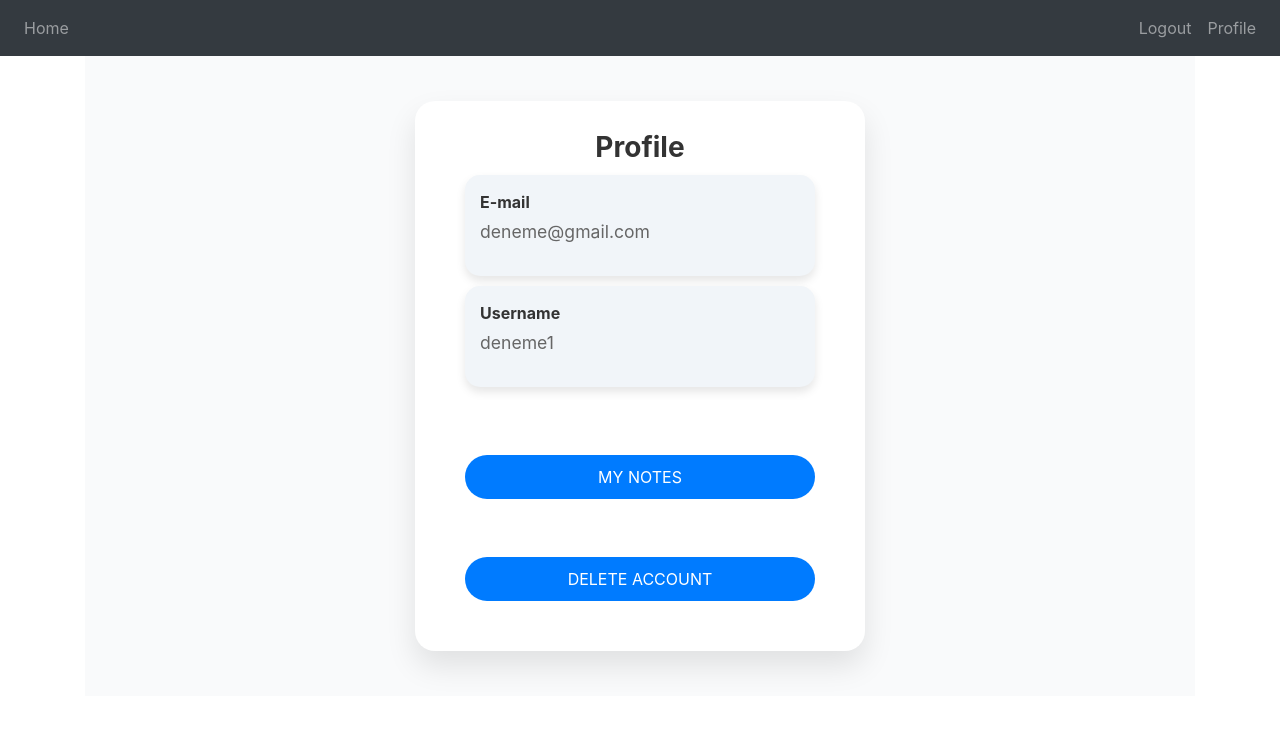
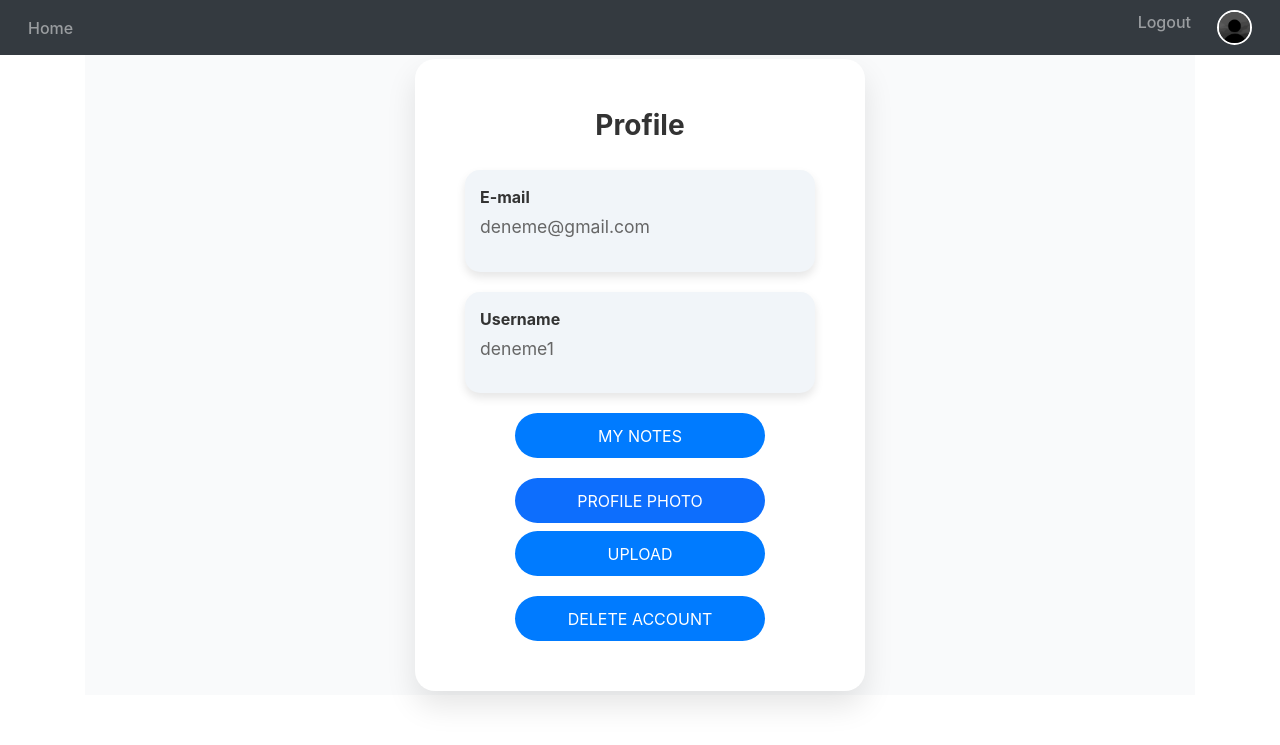
Before and after one commit to denizzsarierr/flaskgroupproject, a Flask app: page /profile in a window 1280 px wide. Shown: the top 745 px of the page. Run offline with Flask 3, Linux system fonts and the light colour scheme; a user stored in the database is signed in; some libraries are stand-ins or nearby versions.

Commit message:
Final Project

```diff
--- a/website/__init__.py
+++ b/website/__init__.py
@@ -12,6 +12,7 @@ def create_app():
     app = Flask(__name__)
     app.config["SECRET_KEY"] = 'flaskgroupproject'
     app.config["SQLALCHEMY_DATABASE_URI"] = f'sqlite:///{DB_NAME}'
+    app.config['SQLALCHEMY_TRACK_MODIFICATIONS'] = False
     db.init_app(app)
 
 
--- a/website/templates/base.html
+++ b/website/templates/base.html
@@ -25,7 +25,45 @@
       crossorigin="anonymous"
     />
     <title>{% block title %}Home{% endblock title %}</title>
-    {% block style %} {% endblock style %}
+    {% block style %}
+    <style>
+      /* Navbar styling */
+      .navbar {
+        padding: 10px 20px;
+        font-size: 16px;
+      }
+
+      .navbar-nav .nav-item {
+        padding: 0 15px;
+      }
+
+      .navbar-nav .nav-link {
+        font-weight: 500;
+      }
+
+      /* Profile picture styling */
+      .profile-picture {
+        width: 35px;
+        height: 35px;
+        border-radius: 50%;
+        object-fit: cover;
+        margin-left: 10px;
+        border: 2px solid white; /* Add a small border for better visibility */
+      }
+
+      @media (max-width: 768px) {
+        .navbar-nav .nav-item {
+          padding: 5px 10px;
+        }
+
+        .profile-picture {
+          width: 30px;
+          height: 30px;
+        }
+      }
+    </style>
+
+    {% endblock style %}
   </head>
 
   <body>
@@ -38,20 +76,35 @@
       >
         <span class="navbar-toggler-icon"></span>
       </button>
+
       <div class="collapse navbar-collapse" id="navbar">
         <div class="navbar-nav">
           <a class="nav-item nav-link" href="/" id="/">Home</a>
         </div>
+
         <div class="navbar-nav ml-auto">
           {% if user.is_authenticated %}
           <a class="nav-item nav-link" href="/logout" id="/logout"
             >Logout</a
           >
 
-          <a class="nav-item nav-link" href="/profile" id="/profile"
-            >Profile</a
-          >
+          {% if user.img and user.img|length > 0 %}
+          <a class="nav-item nav-link" href="/profile" id="/profile">
+            <img
+              src="{{ url_for('auth.get_img', id=user.img[0].id) }}"
+              alt="Profile Picture"
+              class="profile-picture"
+            />
+          </a>
           {% else %}
+          <a class="nav-item nav-link" href="/profile" id="/profile">
+            <img
+              src="{{ url_for('static', filename='default-profile.jpg') }}"
+              alt="Profile Picture"
+              class="profile-picture"
+            />
+          </a>
+          {% endif %} {% else %}
           <a class="nav-item nav-link" href="/login" id="/login"
             >Login</a
           >
--- a/website/templates/home.html
+++ b/website/templates/home.html
@@ -1,7 +1,6 @@
-{% extends "base.html" %} {% block title %} Changed {% endblock title
-%} {% block content %}
+{% extends "base.html" %} {% block title %} Home {% endblock title%}
+{% block content %}
 <form method="POST">
-  <!-- "What's happening?" section -->
   <br />
   <div class="content">
     <h2>What's happening?</h2>
--- a/website/templates/profile.html
+++ b/website/templates/profile.html
@@ -16,29 +16,17 @@
     box-shadow: 0 15px 30px rgba(0, 0, 0, 0.1);
     max-width: 450px;
     width: 100%;
-    height: 550px;
+    height: auto;
     text-align: center;
     display: flex;
     flex-direction: column;
-    justify-content: space-between;
-  }
-
-  .profile-img {
-    border-radius: 50%;
-    width: 140px;
-    height: 140px;
-    object-fit: cover;
-    margin-bottom: 20px;
-    border: 5px solid #ffffff;
-    box-shadow: 0 5px 10px rgba(0, 0, 0, 0.15);
+    gap: 20px;
   }
 
   h3 {
     font-size: 1.75rem;
     font-weight: bold;
     color: #333;
-    margin-bottom: 10px;
-    margin-top: -20px;
   }
 
   .profile-details-box {
@@ -46,7 +34,6 @@
     padding: 15px;
     border-radius: 15px;
     box-shadow: 0 5px 10px rgba(0, 0, 0, 0.1);
-    margin: 10px 0;
     text-align: left;
   }
 
@@ -61,6 +48,7 @@
     color: #666;
   }
 
+  /* Button Styling */
   .btn-primary {
     background-color: #007bff;
     border: none;
@@ -69,6 +57,12 @@
     color: white;
     transition: all 0.3s ease;
     text-transform: uppercase;
+    width: 100%;
+    max-width: 250px;
+    height: 45px;
+    display: inline-flex;
+    align-items: center;
+    justify-content: center;
   }
 
   .btn-primary:hover {
@@ -76,28 +70,105 @@
     transform: translateY(-3px);
   }
 
-  .mt-3 {
-    margin-top: 20px;
+  /* Equal Spacing Between Buttons */
+  .button-group {
+    display: flex;
+    flex-direction: column;
+    gap: 20px;
+    align-items: center;
+  }
+
+  /* Custom file input styling */
+  .file-input {
+    display: none;
+  }
+
+  label.file-input-label {
+    cursor: pointer;
+    display: inline-flex;
+    align-items: center;
+    justify-content: center;
+    padding: 10px 20px;
+    border-radius: 50px;
+    background-color: #0d6efd;
+    color: white;
+    border: 1px solid transparent;
+    text-transform: uppercase;
+    width: 100%;
+    max-width: 250px;
+    height: 45px;
+  }
+
+  label.file-input-label:hover {
+    background-color: #0056b3;
+  }
+  .navbar {
+    padding: 10px 20px;
+    font-size: 16px;
+  }
+
+  .navbar-nav .nav-item {
+    padding: 0 15px;
+  }
+
+  .navbar-nav .nav-link {
+    font-weight: 500;
+  }
+
+  /* Profile picture styling */
+  .profile-picture {
+    width: 35px;
+    height: 35px;
+    border-radius: 50%;
+    object-fit: cover;
+    margin-left: 10px;
+    border: 2px solid white; /* Add a small border for better visibility */
+  }
+
+  @media (max-width: 768px) {
+    .navbar-nav .nav-item {
+      padding: 5px 10px;
+    }
+
+    .profile-picture {
+      width: 30px;
+      height: 30px;
+    }
   }
 </style>
 {% endblock style %} {% block content %}
 <div class="profile-container">
   <div class="profile-box">
-    <div>
     <h3>Profile</h3>
     <div class="profile-details-box">
       <div class="profile-details-title">E-mail</div>
-        <p class="profile-details-text">{{user.email}}</p>
+      <p class="profile-details-text">{{ user.email }}</p>
     </div>
     <div class="profile-details-box">
       <div class="profile-details-title">Username</div>
-        <p class="profile-details-text">{{user.username}}</p>
+      <p class="profile-details-text">{{ user.username }}</p>
     </div>
-    </div>
-    <a href="/mynotes" class="btn btn-primary mt-3">My Notes</a>
-    <a href="/delete-account" class="btn btn-primary mt-3"
+
+    <div class="button-group">
+      <a href="/mynotes" class="btn btn-primary">My Notes</a>
+
+      <!-- File Upload Form -->
+      <form
+        action="/upload"
+        method="POST"
+        enctype="multipart/form-data"
+      >
+        <input type="file" id="pic" name="pic" class="file-input" />
+        <label for="pic" class="file-input-label"
+          >Profile Photo</label
+        >
+        <button type="submit" class="btn btn-primary">Upload</button>
+      </form>
+
+      <a href="/delete-account" class="btn btn-primary"
         >Delete Account</a
       >
     </div>
   </div>
+</div>
 {% endblock content %}
--- /dev/null
+++ b/website/templates/upload.html
@@ -0,0 +1 @@
+{% extends "base.html" %}
--- a/website/views.py
+++ b/website/views.py
@@ -4,6 +4,7 @@ from flask_login import current_user,login_required
 from .models import Note
 from . import models,db
 import json
+
 
 
 views = Blueprint("views",__name__)
```
Also changed, not shown: website/auth.py (+46 -2 lines), website/models.py (+10 -0 lines), website/templates/mynotes.html (+20 -0 lines), instance/database.db, website/static/default-profile.jpg (added). Lines whose indentation alone changed are shown as unchanged.
